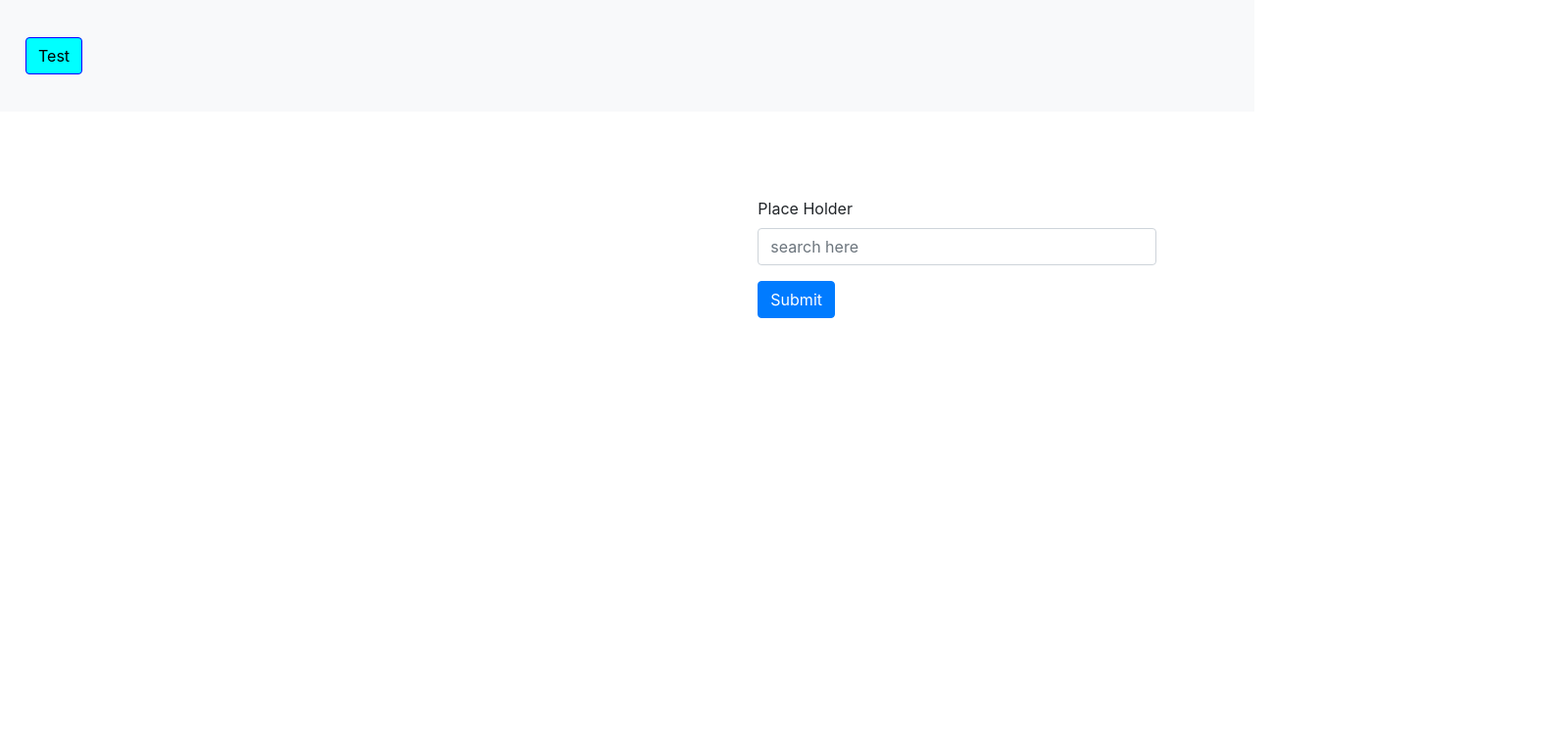
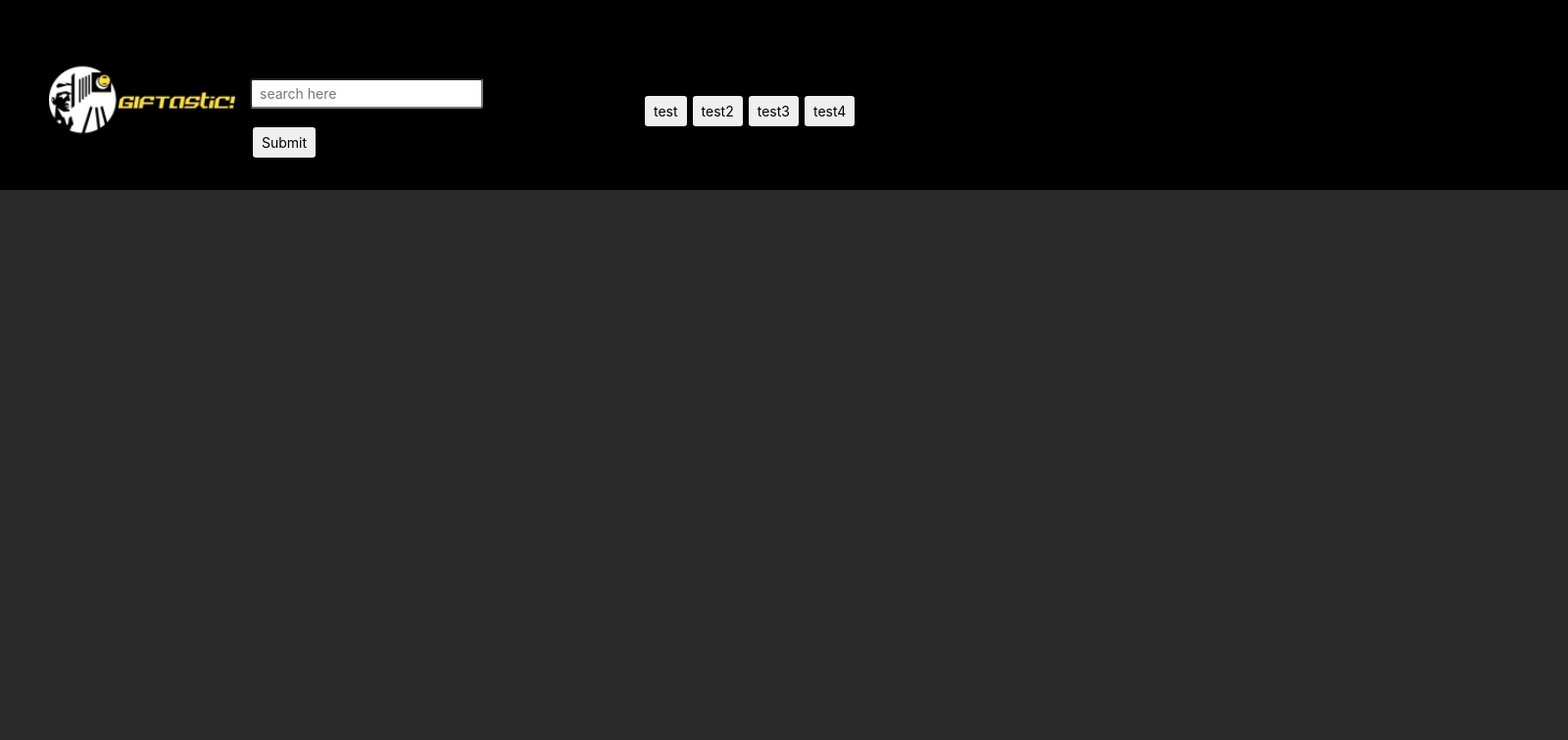
Before and after one commit to jscottwillems/GIPHYapp, a plain HTML site: page index.html in a window 1280 px wide. Shown: the top 756 px of the page at 98% size, 1600 px wide, since content can reach past the window. Drawn offline with nearby package versions, Linux system fonts and the light colour scheme; no server answers.

Commit message:
edited html css and js

```diff
--- a/assets/css/style.css
+++ b/assets/css/style.css
@@ -1,20 +1,64 @@
-#mainContent {
-    max-width: 600px;
+body {
+    background: rgb(43, 42, 42);
 }
 
-#searchBar {
-    margin-top: 200px;
-    margin-right: 100px;
-    margin-left: auto;
+mainContent {
+    height: 100em;
 }
 
-.buttons {
-    display: inline;
-    margin: 30px 10px 30px 10px;
+form {
+    width: 200px;
+    margin-top: 50px;
+    margin-left: 210px;
 }
 
-.btn-success {
-    background-color: aqua;
-    border-color: blue;
-    color: black;
+#logo {
+    width: 190px;
+    margin-left: 5px;
+    margin-top: 15px;
+    float: left;
 }
+
+
+#buttons {
+    display: inline-block;
+    max-width: 900px;
+    margin-right: 30px;
+    margin-left: auto;
+    margin-top: 65px;
+
+}
+
+.btn {
+    margin: 3px 3px 3px 3px;
+}
+
+#gifHolder {
+    min-height: 100vh;
+    height: auto;
+    margin: 30px 30px 30px 30px;
+    max-width: 100em;
+}
+
+.gifImg {
+    display: inline;
+    margin: 5px 5px 5px 5px;
+}
+
+#header {
+    height: auto;
+    width: 100em;
+    min-height: 130px;
+    margin: 0px 0px 0px 0px;
+    background: black;
+    padding: 30px 30px 30px 30px;
+}
+
+#footer {
+    position: relative;
+    margin-top: 30px;
+    bottom:0;
+    width:100em;
+    height:80px;
+    background: black;
+}
--- a/assets/javascript/app.js
+++ b/assets/javascript/app.js
@@ -1,8 +1,99 @@
-var queryURL = "https://api.giphy.com/v1/gifs/trending?api_key=GAtXftqpLMuAtERXbrb9eso4eu7TzhBI";
+$(document).ready(function(){
 
-$.ajax({
-    url: queryURL,
-    method: "GET"
-  }).then(function(response) {
-    console.log(response);
+  var topics = ['test', 'test2', 'test3', 'test4'];
+
+
+  renderButtons();
+
+  function renderButtons() {
+
+    $('#buttons').empty();
+
+    for (var i = 0; i < topics.length; i++) {
+
+      var a = $('<button type ="button" class ="btn btn-sm">');
+      a.addClass('newButton');
+      a.attr('data-name', topics[i]);
+      a.text(topics[i]);
+
+      $('#buttons').append(a);
+    };
+  };
+
+
+  $('.newButton').on('click', function() {
+
+    $('#gifHolder').empty();
+    var input = $(this).attr('data-name');
+    var queryURL = "https://api.giphy.com/v1/gifs/search?q=" + input + "&api_key=GAtXftqpLMuAtERXbrb9eso4eu7TzhBI&limit=10"
+
+    $.ajax({
+      url: queryURL,
+      method: "GET"
+    }).done(function(response) {
+
+      console.log(response)
+
+      var results = response.data;
+
+      for (var i = 0; i < results.length; i++) {
+
+        var gifDiv = $('<div>');
+
+        var p = $('<p>');
+
+        var rating = results[i].rating.toUpperCase();
+
+        if (rating == ''){
+          p.text("Not rated");
+        }
+        else {
+          p.text("Rated " + rating);
+        }
+
+        var gifImg = $('<img>');
+        gifImg.addClass('gifImg')
+        gifImg.attr('src', results[i].images.fixed_height_small_still.url);
+        gifImg.attr('data-still', results[i].images.fixed_height_small_still.url);
+        gifImg.attr('data-active', results[i].images.fixed_height_small.url);
+
+        gifDiv.append(p);
+        gifDiv.append(gifImg);
+
+        $('#gifHolder').prepend(gifDiv);
+
+      }
+
+      $('img').on('click', function(e) {
+
+        console.log(e);
+
+        var current = e.currentTarget.dataset.still;
+        var active = e.currentTarget.dataset.active;
+        var still = e.currentTarget.dataset.still;
+
+        if (current == still) {
+          $(this).attr('src', active);
+          current = active;
+        } else {
+          $(this).attr('src', still);
+          current = still;
+        }
+      });
+
+    })
   });
+
+      $('#submitBtn').on('click', function(event) {
+        event.preventDefault();
+
+        var topic = $('#search').val().trim();
+
+        topics.push(topic);
+
+        renderButtons();
+
+        $('form')[0].reset();
+
+  })
+})
--- a/index.html
+++ b/index.html
@@ -14,24 +14,26 @@
 
 </head>
 <body>
-
-    <nav class="navbar fixed-top navbar-light bg-light">
-        <div class="buttons">
-            <button type="button" class="btn btn-success">Test</button>
-        </div>
-    </nav>
     <container id="mainContent">
-        <div class="row">
-            <div class="col-8" id="gifHolder"></div>
-            <div class="col-4" id="searchBar">
+        <div class="row" id="header">
+            <div class="col-4" id="logoForm">
+                <img src="assets/images/logo.png" alt="logo" id="logo">
                 <form>
                     <div class="form-group">
-                        <label for="controlInput">Place Holder</label>
-                        <input type="text" class="form-control" id="search" placeholder="search here">
+                        <input type="text" class="form-control-sm" id="search" placeholder="search here">
                     </div>
-                    <button type="submit" class="btn btn-primary">Submit</button>
+                    <button type="submit" class="btn btn-sm" id="submitBtn">Submit</button>
                 </form>
             </div>
+            <div class="col-8" id="buttons">
+                <button type="button" class="btn btn-success" id="newButton">Test</button>
+            </div>
+        </div>
+        <div class="row">
+            <div class="col-12" id="gifHolder"></div>
+        </div>
+        <div class="row" id="footer">
+            <div class="col-12"></div>
         </div>
     </container>
 
```
Also changed, not shown: assets/images/logo.png (added).
